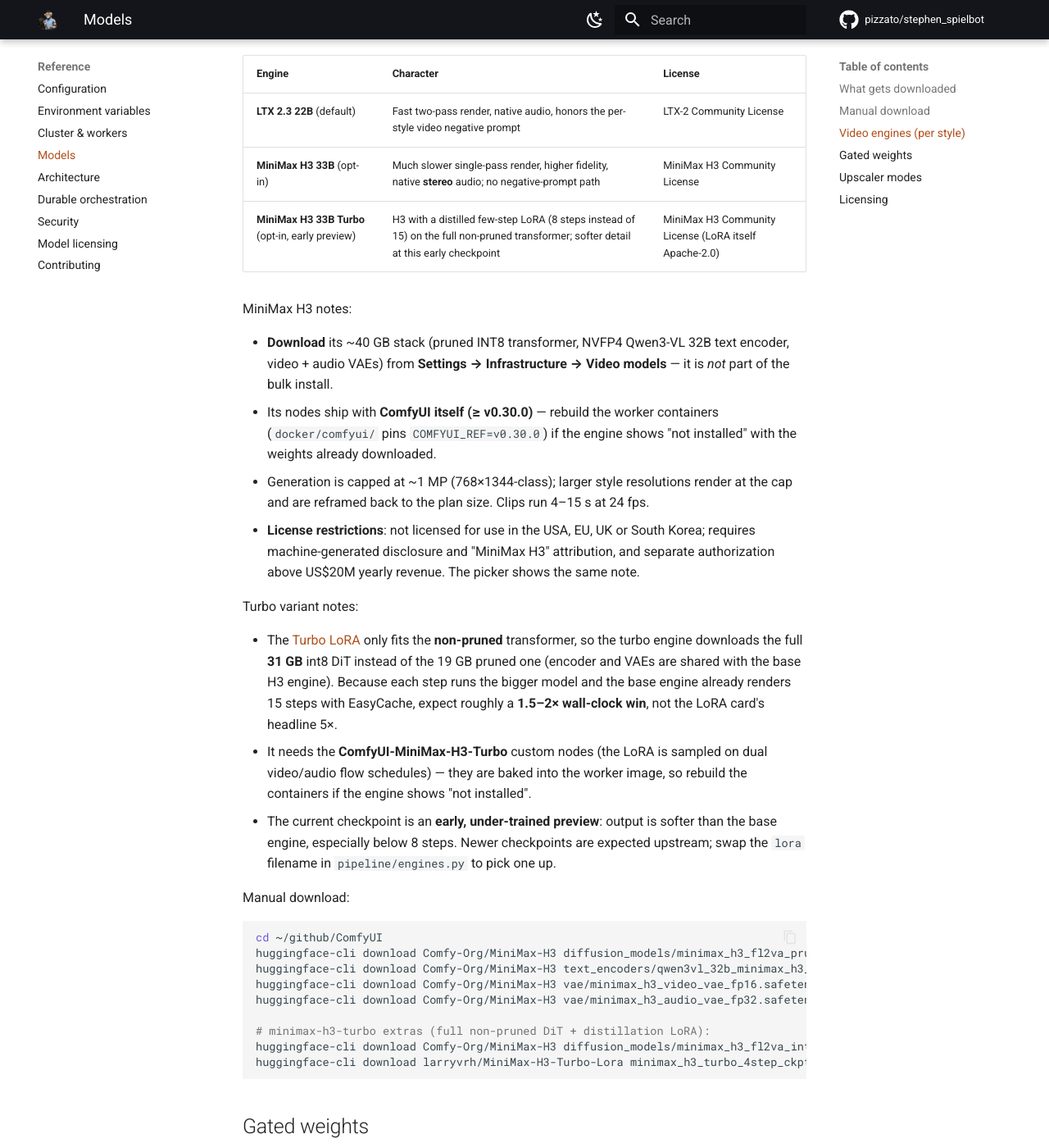
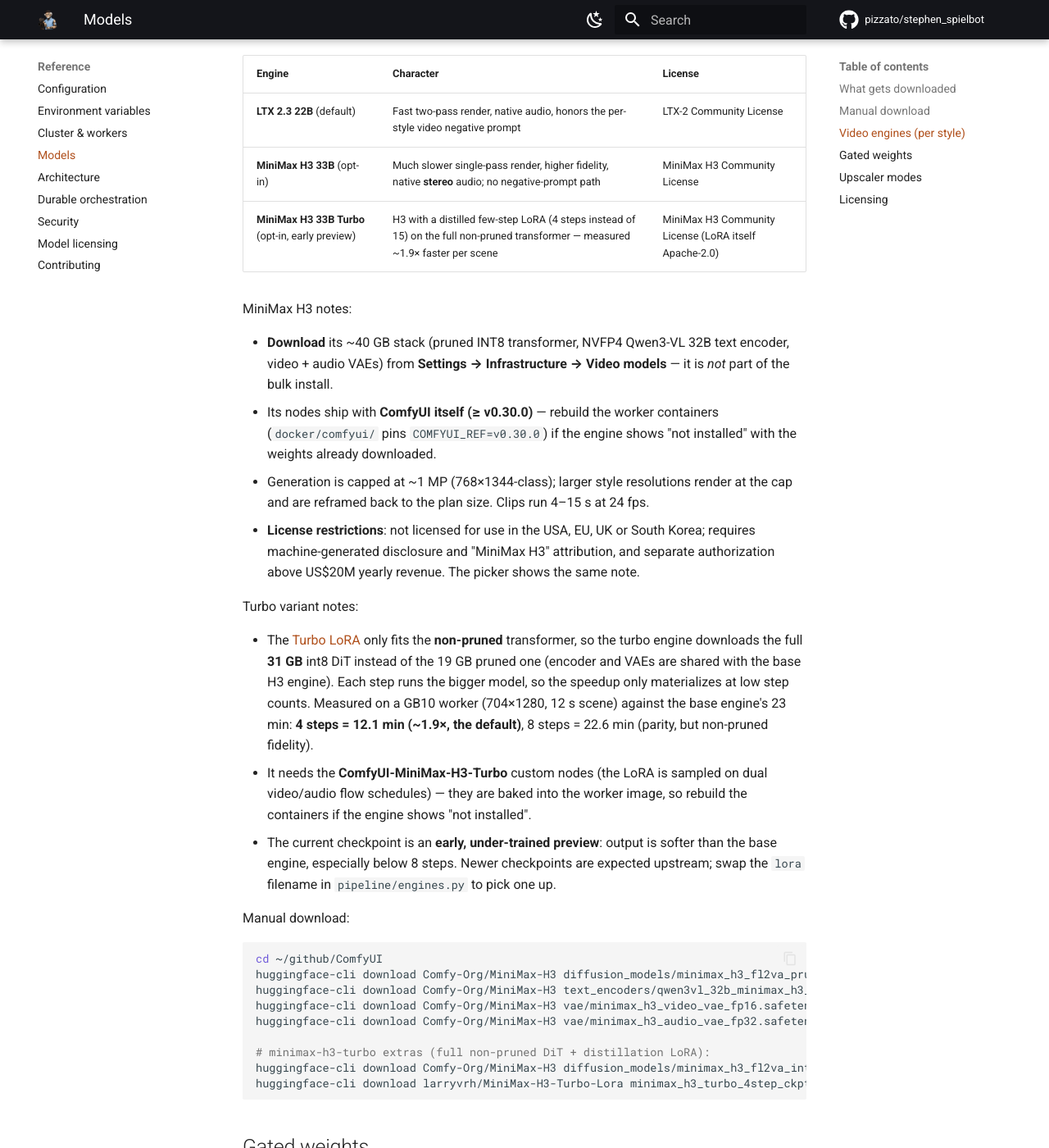
Before and after one commit to pizzato/stephen_spielbot, an MkDocs documentation site: the page built from docs/models.md, in a window 1280 px wide and 1400 px high, scrolled down 1556 px. Shown: the whole window at 82% size. Built offline with MkDocs 1.6.1 and Material for MkDocs 9.7.7, drawn with Linux system fonts in a browser that asks for light colours; comment, search, counter and statistics services are not loaded.

Commit message:
Turbo default 4 steps — measured on GB10: 12.1 min vs 23 min base
A/B on s1 (704x1280, 294-frame scene, same first frame + prompt as the
2026-08-04 production render): 8 steps = 22.6 min (parity with the base
engine — the non-pruned unet eats the step savings), 4 steps = 12.1 min
(~1.9x) with intact stereo audio and no visible motion smear. Docs carry
the measured numbers.

Co-Authored-By: Claude Fable 5 <noreply@anthropic.com>

```diff
--- a/docs/models.md
+++ b/docs/models.md
@@ -75,7 +75,7 @@ field. Three engines ship:
 |---|---|---|
 | **LTX 2.3 22B** (default) | Fast two-pass render, native audio, honors the per-style video negative prompt | LTX-2 Community License |
 | **MiniMax H3 33B** (opt-in) | Much slower single-pass render, higher fidelity, native **stereo** audio; no negative-prompt path | MiniMax H3 Community License |
-| **MiniMax H3 33B Turbo** (opt-in, early preview) | H3 with a distilled few-step LoRA (8 steps instead of 15) on the full non-pruned transformer; softer detail at this early checkpoint | MiniMax H3 Community License (LoRA itself Apache-2.0) |
+| **MiniMax H3 33B Turbo** (opt-in, early preview) | H3 with a distilled few-step LoRA (4 steps instead of 15) on the full non-pruned transformer — measured ~1.9× faster per scene | MiniMax H3 Community License (LoRA itself Apache-2.0) |
 
 MiniMax H3 notes:
 
@@ -97,9 +97,10 @@ Turbo variant notes:
 - The [Turbo LoRA](https://huggingface.co/larryvrh/MiniMax-H3-Turbo-Lora) only
   fits the **non-pruned** transformer, so the turbo engine downloads the full
   **31 GB** int8 DiT instead of the 19 GB pruned one (encoder and VAEs are
-  shared with the base H3 engine). Because each step runs the bigger model and
-  the base engine already renders 15 steps with EasyCache, expect roughly a
-  **1.5–2× wall-clock win**, not the LoRA card's headline 5×.
+  shared with the base H3 engine). Each step runs the bigger model, so the
+  speedup only materializes at low step counts. Measured on a GB10 worker
+  (704×1280, 12 s scene) against the base engine's 23 min: **4 steps = 12.1 min
+  (~1.9×, the default)**, 8 steps = 22.6 min (parity, but non-pruned fidelity).
 - It needs the **ComfyUI-MiniMax-H3-Turbo** custom nodes (the LoRA is sampled on
   dual video/audio flow schedules) — they are baked into the worker image, so
   rebuild the containers if the engine shows "not installed".
```
Also changed, not shown: 1 other file.
